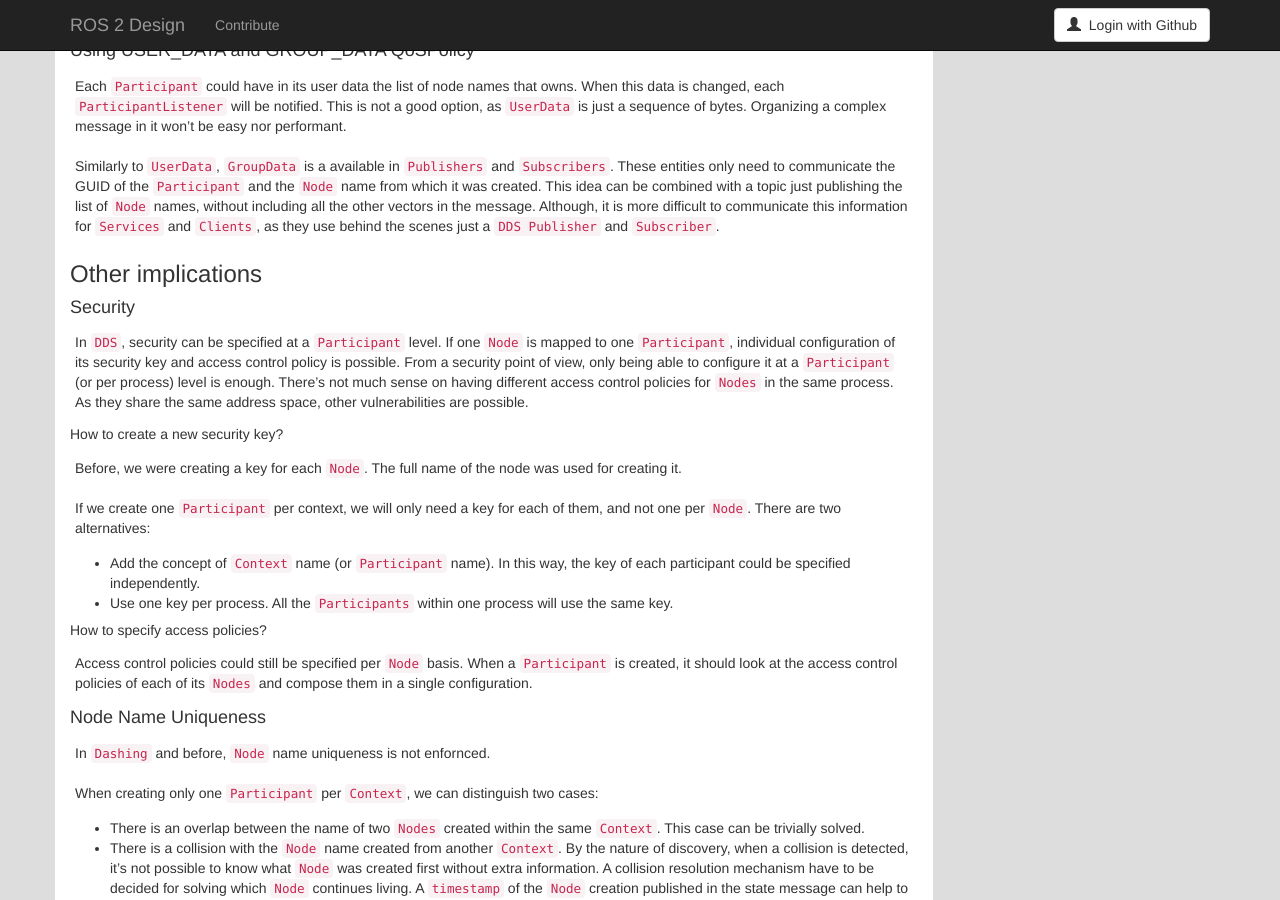
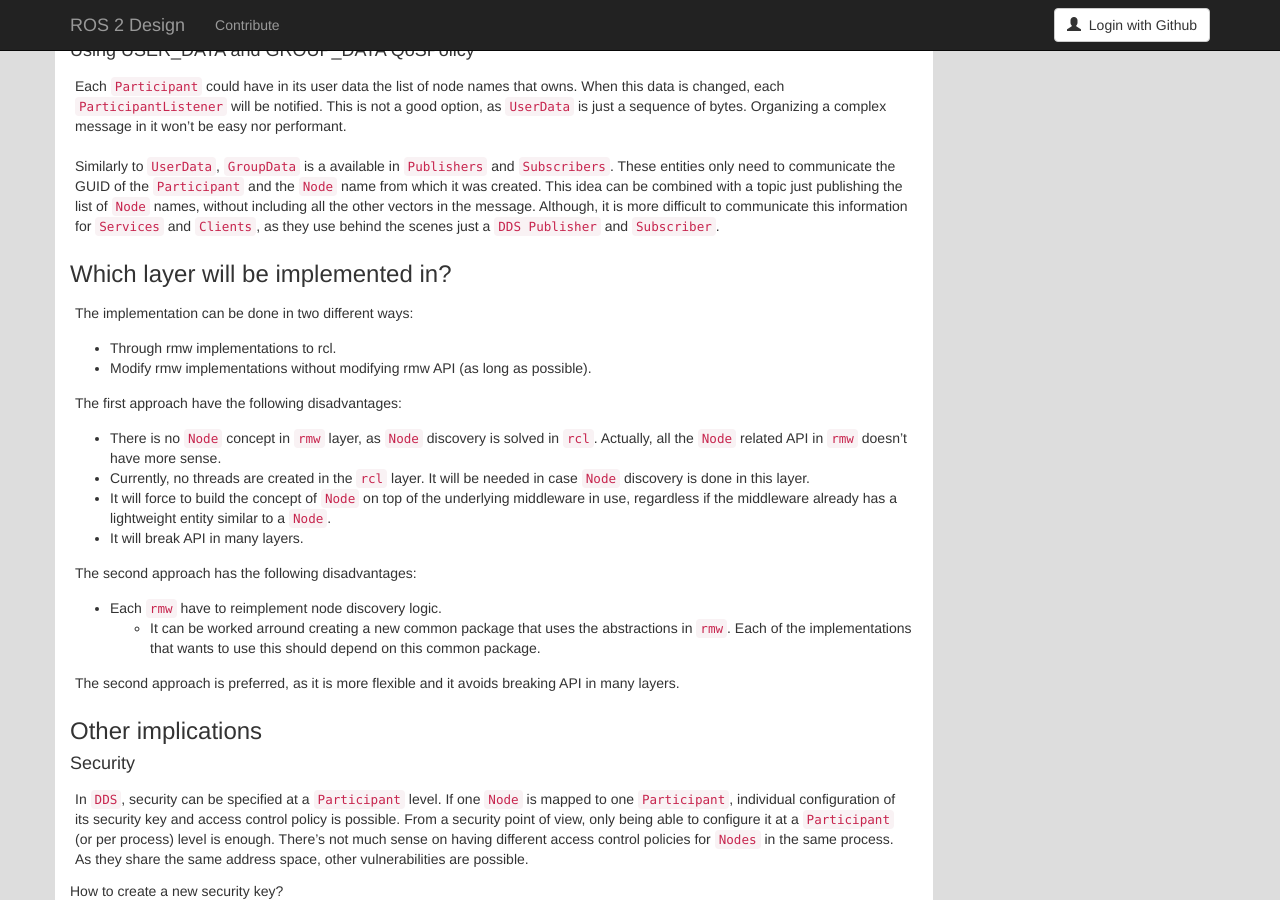
Before and after one commit to ros2/design, a Jekyll site: the page built from articles/151_node_to_participant_mapping.md, in a window 1280 px wide and 900 px high, scrolled down 2389 px. Built offline with Jekyll 4.4.1, drawn with Linux system fonts in a browser that asks for light colours; nearby versions of some CDN libraries.

Commit message:
Add information about in which layer could be implemented
Signed-off-by: ivanpauno <ivanpauno@ekumenlabs.com>

```diff
--- a/articles/151_node_to_participant_mapping.md
+++ b/articles/151_node_to_participant_mapping.md
@@ -146,6 +146,29 @@ These entities only need to communicate the GUID of the `Participant` and the `N
 This idea can be combined with a topic just publishing the list of `Node` names, without including all the other vectors in the message.
 Although, it is more difficult to communicate this information for `Services` and `Clients`, as they use behind the scenes just a `DDS Publisher` and `Subscriber`.
 
+### Which layer will be implemented in?
+
+The implementation can be done in two different ways:
+
+- Through rmw implementations to rcl.
+- Modify rmw implementations without modifying rmw API (as long as possible).
+
+The first approach have the following disadvantages:
+- There is no `Node` concept in `rmw` layer, as `Node` discovery is solved in `rcl`.
+  Actually, all the `Node` related API in `rmw` doesn't have more sense.
+- Currently, no threads are created in the `rcl` layer.
+  It will be needed in case `Node` discovery is done in this layer.
+- It will force to build the concept of `Node` on top of the underlying middleware in use, regardless if the middleware already has a lightweight entity similar to a `Node`.
+- It will break API in many layers.
+
+
+The second approach has the following disadvantages:
+- Each `rmw` have to reimplement node discovery logic.
+  - It can be worked arround creating a new common package that uses the abstractions in `rmw`.
+    Each of the implementations that wants to use this should depend on this common package.
+
+The second approach is preferred, as it is more flexible and it avoids breaking API in many layers.
+
 ### Other implications
 
 #### Security
```
